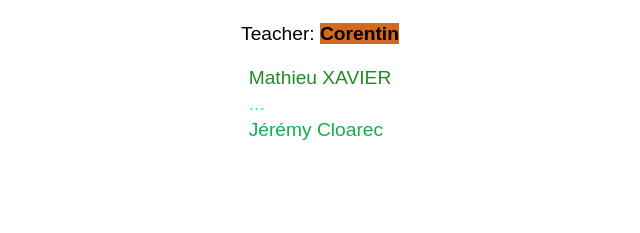
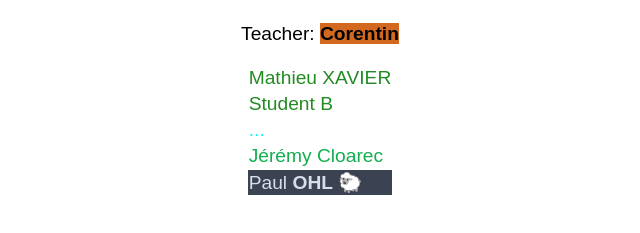
Before and after one commit to yassinnee/mds-github-exercise, a plain HTML site: page index.html in a window 1280 px wide. Shown: the part 87-320 px from the top of the page, without its empty margins (320-960 px from the left). Drawn offline with Linux system fonts and the light colour scheme.

Commit message:
feat: added my name!

```diff
--- a/index.html
+++ b/index.html
@@ -20,11 +20,17 @@
                 <td style="color: forestgreen;">Mathieu XAVIER</td>
             </tr>
             <tr>
+                <td style="color: forestgreen;">Student B</td>
+            </tr>
+            <tr>
                 <td style="color: cyan;">...</td>
             </tr>
             <tr>
                 <td style="color: rgb(17, 175, 78);">Jérémy Cloarec</td>
             </tr>
+            <tr>
+                <td style="background-color: #3b4252; color: #d8dee9;">Paul <b>OHL</b> 🐑</td>
+            </tr>
         </table>
     </div>
 </body>
```
